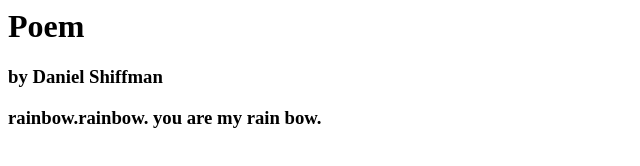
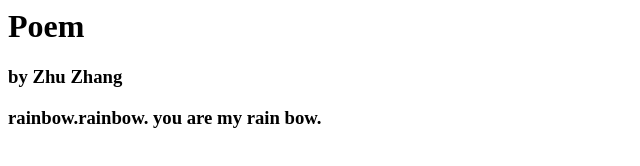
Before and after one commit to zhuzhangZZ/PoemWebsite, a plain HTML site: page index.html in a window 1280 px wide. Shown: the full height of the page, 0-640 px from the left. Drawn offline with Linux system fonts and the light colour scheme.

Commit message:
Update index.html

```diff
--- a/index.html
+++ b/index.html
@@ -2,7 +2,7 @@
 
 <body>
   <h1>Poem</h1>
-  <h3>by Daniel Shiffman<h3>
+  <h3>by Zhu Zhang<h3>
   <p>rainbow.<strong>rainbow</strong>. you are my rain bow.</p>
 
 
```
